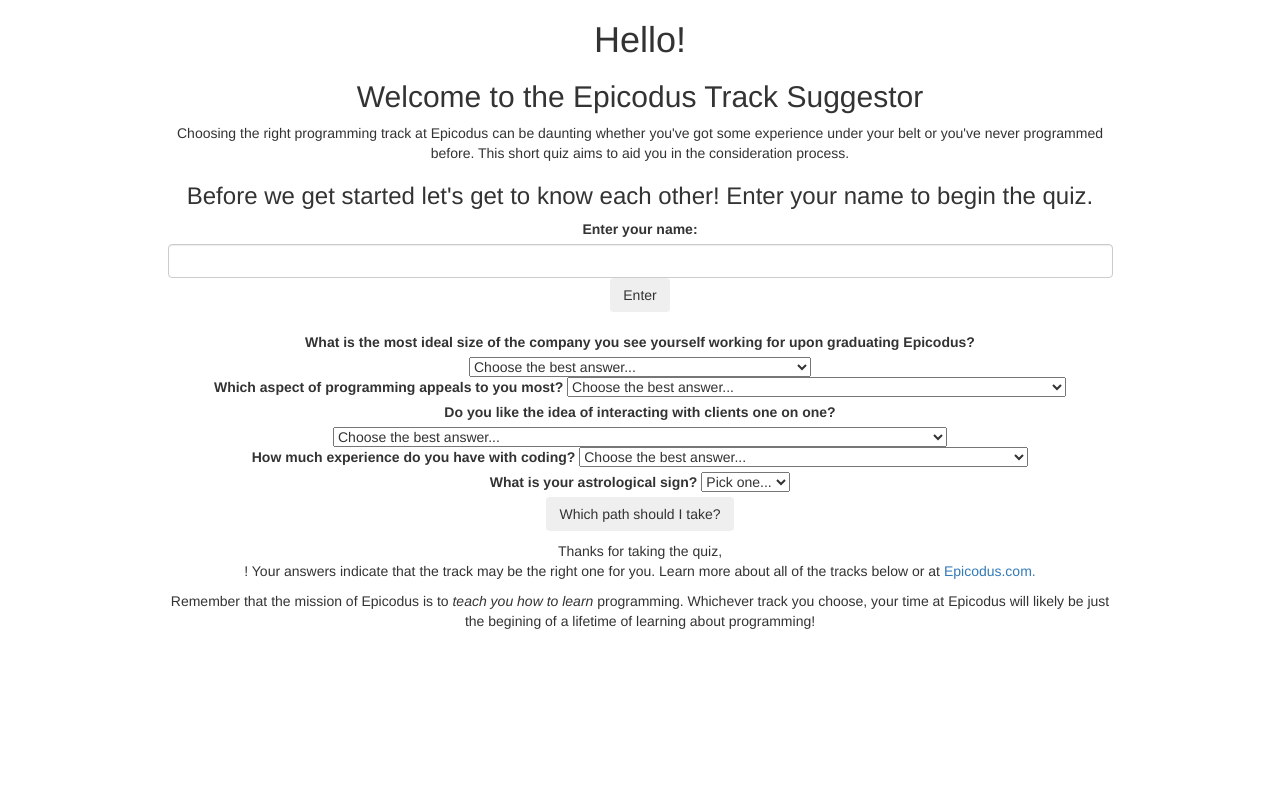
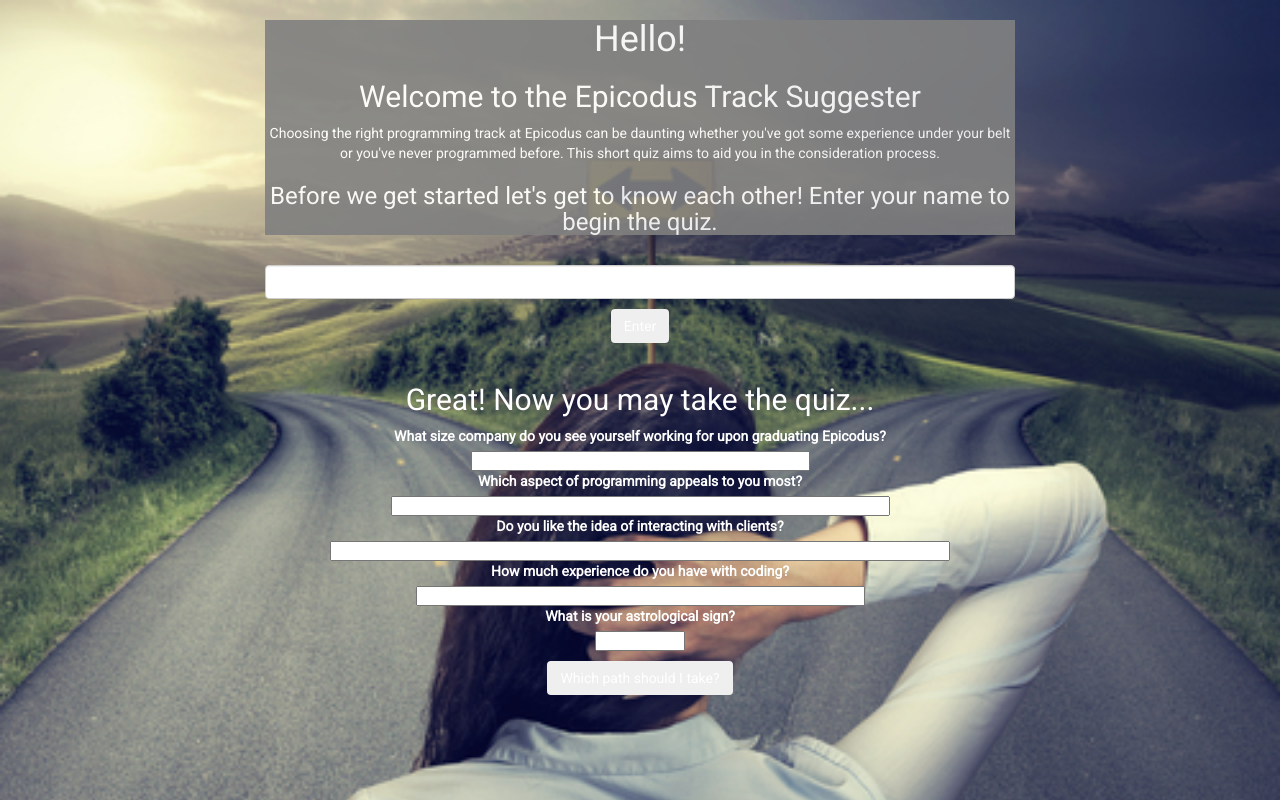
Before and after one commit to callmedw/epicodus-track, a plain HTML site: page index.html in a window 1280 px wide. Drawn offline with Linux system fonts and the light colour scheme.

Commit message:
add if then js and background image and font

```diff
--- a/css/styles.css
+++ b/css/styles.css
@@ -1,11 +1,19 @@
 body {
+  background: url("img/womanatthefork.jpg");
+  background-repeat: no-repeat;
+  background-size: cover;
   text-align: center;
+  font-family: 'Roboto', sans-serif;
+  color: white;
+}
+#address-results, #address-results1, #address-results2 {
+  display: none;
 }
 
-/*#epicodus-track {
-  display: none
+.intro {
+  background-color: gray;
+  opacity: .9;
 }
-
-.address-results {
-  display: none
+button {
+  margin: 10px;
 }
--- a/index.html
+++ b/index.html
@@ -2,6 +2,7 @@
 <html>
   <head>
     <meta charset="utf-8">
+    <link href="https://fonts.googleapis.com/css?family=Roboto" rel="stylesheet">
     <link href="css/bootstrap.css" rel="stylesheet" type="text/css" media="all">
     <link href="css/styles.css" rel="stylesheet" type="text/css" media="all">
     <script src="js/jquery-3.2.0.js"></script>
@@ -12,93 +13,93 @@
     <div class="container">
 <!--*-TOP--->
       <div class="row"> <!--Row 1 Begin-->
-        <div class="col-md-1"> <!--Row 1 Column 1 Begin-->
+        <div class="col-md-2"> <!--Row 1 Column 1 Begin-->
         </div> <!--Row 1 Column 1 End-->
 
-        <div class="col-md-10"> <!--Row 1 Column 2 Begin-->
+        <div class="col-md-8"> <!--Row 1 Column 2 Begin-->
           <div class="intro"> <!--intro-->
             <h1>Hello!</h1>
-            <h2>Welcome to the Epicodus Track Suggestor</h2>
+            <h2>Welcome to the Epicodus Track Suggester</h2>
             <p>Choosing the right programming track at Epicodus can be daunting whether you've got some experience under your belt or you've never programmed before. This short quiz aims to aid you in the consideration process.</p>
             <h3>Before we get started let's get to know each other!  Enter your name to begin the quiz.</h3>
           </div> <!-- end-intro-->
           <form id="input"> <!--Begin-Input-Group-->
             <div class="name">
-              <label for="name">Enter your name:</label>
+              <label for="name"></label>
               <input id="name" class="form-control" type="text">
               <button type="submit" class="btn">Enter</button>
             </div>
           </form> <!-- End-Input-Group-->
         </div> <!--Row 1 Column 2 End-->
 
-        <div class="col-md-1"> <!--Row 1 Column 3 Begin-->
+        <div class="col-md-2"> <!--Row 1 Column 3 Begin-->
         </div> <!--Row 1 Column 3 End-->
       </div> <!--Row 1 End-->
+      <br>
+      <div class="row"> <!--Row 2 Begin-->
+        <div class="col-md-2"> <!--Row 2 Column 1 Begin-->
+        </div> <!--Row 2 Column 1 End-->
+      <div class="gray">
+        <div class="col-md-8"> <!--Row 2 Column 2 Begin-->
+          <h2>Great! Now you may take the quiz...</h2>
+          <form id="epicodus-track">
 
-
-      <div class="row"> <!--Row 2 Begin-->
-        <div class="col-md-1"> <!--Row 2 Column 1 Begin-->
-        </div> <!--Row 2 Column 1 End-->
-
-        <div class="col-md-10"> <!--Row 2 Column 2 Begin-->
-          <form id="epicodus-track">
-              <br>
-            <label for="question1">What is the most ideal size of the company you see yourself working for upon graduating Epicodus?</label>
+            <label for="question1">What size company do you see yourself working for upon graduating Epicodus?</label>
+            <br>
             <select id="question1">
-              <option value="">Choose the best answer...</option>
               <option value="1">Big! Microsoft Big.</option>
               <option value="2">I'd prefer smaller companies and startups.</option>
               <option value="2">I'm planning on freelancing or I have no preference.</option>
             </select>
               <br>
             <label for="question2">Which aspect of programming appeals to you most?</label>
+            <br>
             <select id="question2">
-              <option value="">Choose the best answer...</option>
               <option value="1">I like seeing how something works. The nuts and bolts.</option>
               <option value="2">I enjoy the act of creating an aesthetically pleasing and user friendly designs.</option>
               <option value="3">I like the idea of designing how users interact with an application.</option>
             </select>
               <br>
-            <label for="question3">Do you like the idea of interacting with clients one on one?</label>
+            <label for="question3">Do you like the idea of interacting with clients?</label>
+            <br>
             <select id="question3">
-              <option value="">Choose the best answer...</option>
               <option value="1">Not really, I like to focus on the code.</option>
               <option value="2">I love talking to people. It would be great if had the opportunity to form relationships with clients.</option>
             </select>
               <br>
             <label for="question4">How much experience do you have with coding?</label>
+            <br>
             <select id="question4">
-              <option value="">Choose the best answer...</option>
               <option value="1">I've never programmed before!</option>
               <option value="2">I've done some progamming in my spare time.</option>
               <option value="3">I know one or more languages and have built some things with them.</option>
             </select>
               <br>
             <label for="question5">What is your astrological sign?</label>
+            <br>
             <select id="question5">
-              <option value="">Pick one...</option>
               <option value="1">Aries</option>
               <option value="2">Gemini</option>
               <option value="3">Taurus</option>
-              <option value="4">Cancer</option>
-              <option value="5">Leo</option>
-              <option value="6">Virgo</option>
-              <option value="7">Libra</option>
-              <option value="8">Scorpio</option>
-              <option value="9">Sagittarius</option>
-              <option value="10">Capricorn</option>
-              <option value="11">Aquarius</option>
-              <option value="12">Pisces</option>
+              <option value="1">Cancer</option>
+              <option value="2">Leo</option>
+              <option value="3">Virgo</option>
+              <option value="1">Libra</option>
+              <option value="2">Scorpio</option>
+              <option value="3">Sagittarius</option>
+              <option value="1">Capricorn</option>
+              <option value="2">Aquarius</option>
+              <option value="3">Pisces</option>
             </select>
-
             <p>
               <button type="submit" class="btn primary">Which path should I take?</button>
             </p>
           </form>
+        </div>
         </div> <!--Row 2 Column 2 End-->
-
-          <div class="col-md-1"> <!--Row 2 Column 3 Begin-->
-          </div> <!--Row 2 Column 3 End-->
+        <br>
+        <div class="col-md-2"> <!--Row 2 Column 3 Begin-->
+        </div> <!--Row 2 Column 3 End-->
       </div><!--Row 2 End-->
 
       <div class="row"> <!--Row 3 Begin-->
@@ -107,10 +108,22 @@
 
         <div class="col-md-10"> <!--Row 3 Column 2 Begin-->
 
-            <div id="address-results">
-              Thanks for taking the quiz, <p><strong><span class="name-fill"></span></strong>! Your answers indicate that the <strong><span id="track"></span></strong> track may be the right one for you. Learn more about all of the tracks below or at <a href="https://epicodus.com">Epicodus.com.</a> </p>
+            <div id="address-results1">
+              Thanks for taking the quiz, <p><strong><span class="name-fill"></span></strong>! Your answers indicate that the <strong>Ruby</strong> may be the right one for you. Learn more about all of the tracks at <a href="https://epicodus.com">Epicodus.com.</a> </p>
               <p>Remember that the mission of Epicodus is to <em>teach you how to learn</em> programming. Whichever track you choose, your time at Epicodus will likely be just the begining of a lifetime of learning about programming!</p>
             </div>
+
+            <div id="address-results1">
+              Thanks for taking the quiz, <p><strong><span class="name-fill"></span></strong>! Your answers indicate that the <strong>PHP</strong> may be the right one for you. Learn more about all of the tracks at <a href="https://epicodus.com">Epicodus.com.</a> </p>
+              <p>Remember that the mission of Epicodus is to <em>teach you how to learn</em> programming. Whichever track you choose, your time at Epicodus will likely be just the begining of a lifetime of learning about programming!</p>
+            </div>
+
+            <div id="address-results2">
+              Thanks for taking the quiz, <p><strong><span class="name-fill"></span></strong>! Your answers indicate that the <strong>Java</strong> may be the right one for you. Learn more about all of the tracks at <a href="https://epicodus.com">Epicodus.com.</a> </p>
+              <p>Remember that the mission of Epicodus is to <em>teach you how to learn</em> programming. Whichever track you choose, your time at Epicodus will likely be just the begining of a lifetime of learning about programming!</p>
+            </div>
+
+
 
 
         </div> <!--Row 3 Column 2 End-->
--- a/js/scripts.js
+++ b/js/scripts.js
@@ -1,10 +1,11 @@
 $(document).ready(function() {
-/*--TOP--*/
+/*--XX--*/
 
 // -- Front End Logic -- //
   $("#input").submit(function(event) {
     name = $("input#name").val();
     $(".name-fill").text(name);
+    event.preventDefault();
     });
 
   $("form#epicodus-track").submit(function(event) {
@@ -14,16 +15,25 @@ $(document).ready(function() {
     answer4 = parseInt($("select#question4").val());
     answer5 = parseInt($("select#question5").val());
     total = add(answer1, answer2, answer3, answer4, answer5);
-
-
     event.preventDefault();
-    });
-
+  });
 
 // -- Back End Logic -- //
-    add = function(answer1, answer2, answer3, answer4, answer5) {
+  add = function(answer1, answer2, answer3, answer4, answer5) {
     return answer1 + answer2 + answer3 + answer3 + answer4 + answer5;
   }
 
-/*--BOTTOM--*/
+  if (total === 5) {
+    $("#address-results").show();
+  } else if (total > 5 && < total 14) {
+    $("#address-results1").show();
+  } else if (age=== 14) {
+    $("#address-results2").show();
+  } else {
+    alert("Please make sure all questions have been answered!");
+  }
+
+
+
+/*--XX--*/
 });
```
Also changed, not shown: css/img/womanatthefork.jpg (added), 2 other files.
